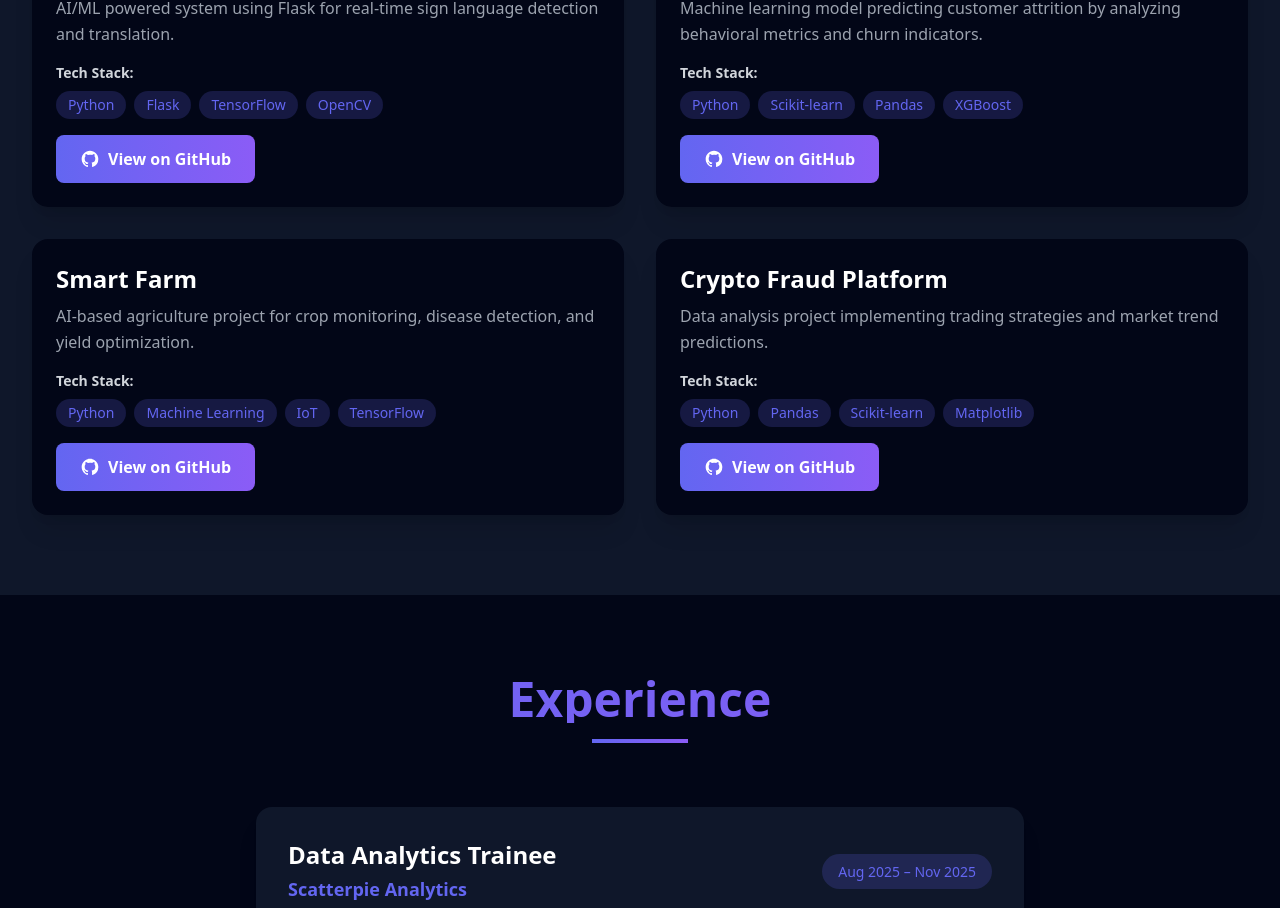
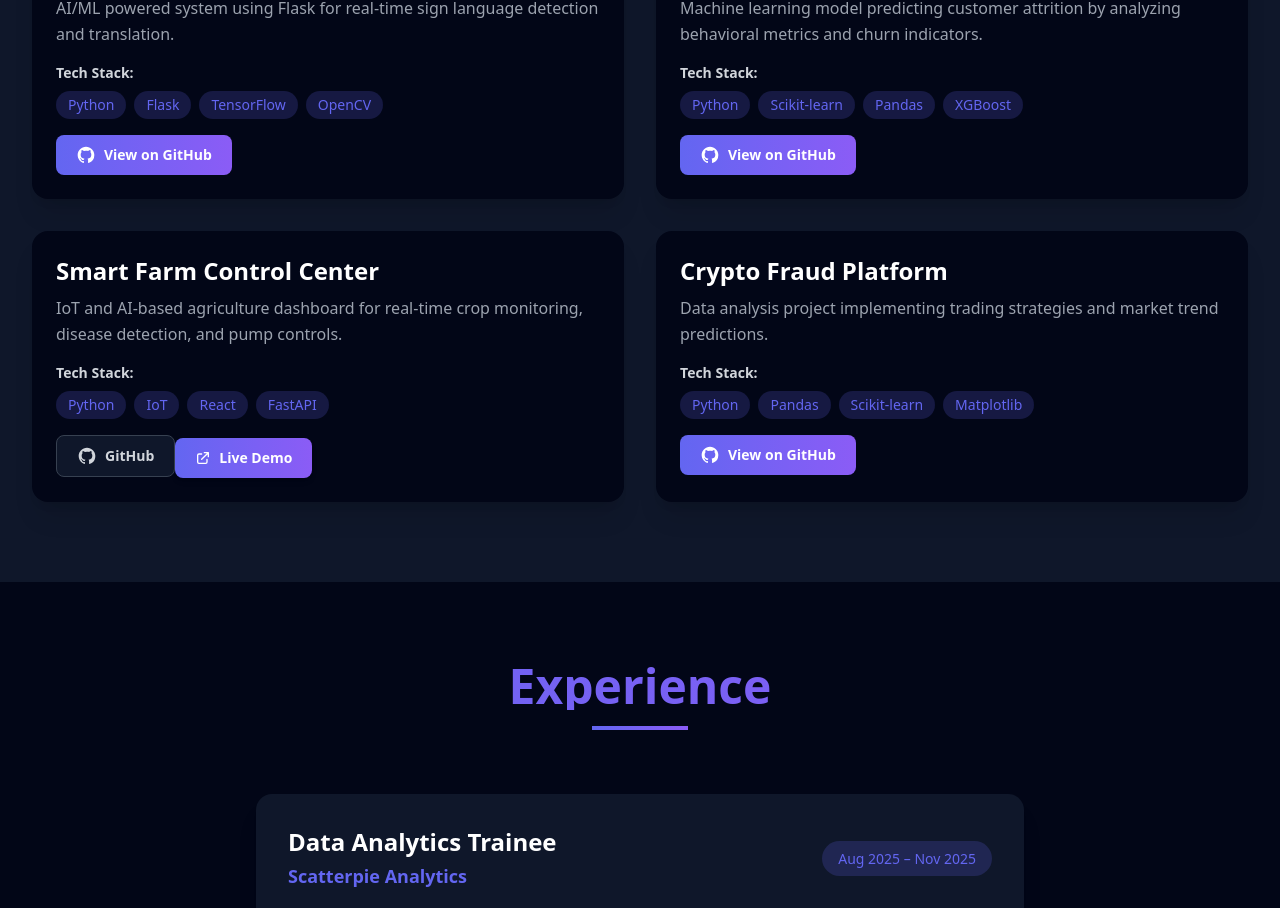
Before and after one commit to ritesh5102/Portfolio, a React (Vite) app: page / in a window 1280 px wide. Shown: the part 2590-3498 px from the top of the page. Built offline with nearby package versions, Linux system fonts and the light colour scheme.

Commit message:
Update Smart Farm project links and add Live Demo link

```diff
--- a/src/components/Projects.jsx
+++ b/src/components/Projects.jsx
@@ -19,10 +19,11 @@ const Projects = () => {
       category: 'ai'
     },
     {
-      title: 'Smart Farm',
-      description: 'AI-based agriculture project for crop monitoring, disease detection, and yield optimization.',
-      techStack: ['Python', 'Machine Learning', 'IoT', 'TensorFlow'],
-      github: 'https://github.com/ritesh5102/Smart-Farm',
+      title: 'Smart Farm Control Center',
+      description: 'IoT and AI-based agriculture dashboard for real-time crop monitoring, disease detection, and pump controls.',
+      techStack: ['Python', 'IoT', 'React', 'FastAPI'],
+      github: 'https://github.com/ritesh5102/smart-farm-control-center',
+      live: 'https://smartfarmcontrol.netlify.app',
       category: 'ai'
     },
     {
@@ -124,13 +125,30 @@ const Projects = () => {
                 href={project.github}
                 target="_blank"
                 rel="noopener noreferrer"
-                className="inline-flex items-center gap-2 px-6 py-3 bg-gradient-to-r from-primary to-secondary text-white rounded-lg font-semibold hover:opacity-90 transform hover:scale-105 transition-all duration-300"
+                className={`inline-flex items-center gap-2 px-5 py-2.5 rounded-lg font-semibold transform hover:scale-105 transition-all duration-300 text-sm ${
+                  project.live
+                    ? 'bg-dark border border-gray-700 text-gray-300 hover:text-white hover:bg-gray-800'
+                    : 'bg-gradient-to-r from-primary to-secondary text-white hover:opacity-90'
+                }`}
               >
                 <svg className="w-5 h-5" fill="currentColor" viewBox="0 0 24 24">
                   <path fillRule="evenodd" d="M12 2C6.477 2 2 6.484 2 12.017c0 4.425 2.865 8.18 6.839 9.504.5.092.682-.217.682-.483 0-.237-.008-.868-.013-1.703-2.782.605-3.369-1.343-3.369-1.343-.454-1.158-1.11-1.466-1.11-1.466-.908-.62.069-.608.069-.608 1.003.07 1.531 1.032 1.531 1.032.892 1.53 2.341 1.088 2.91.832.092-.647.35-1.088.636-1.338-2.22-.253-4.555-1.113-4.555-4.951 0-1.093.39-1.988 1.029-2.688-.103-.253-.446-1.272.098-2.65 0 0 .84-.27 2.75 1.026A9.564 9.564 0 0112 6.844c.85.004 1.705.115 2.504.337 1.909-1.296 2.747-1.027 2.747-1.027.546 1.379.202 2.398.1 2.651.64.7 1.028 1.595 1.028 2.688 0 3.848-2.339 4.695-4.566 4.943.359.309.678.92.678 1.855 0 1.338-.012 2.419-.012 2.747 0 .268.18.58.688.482A10.019 10.019 0 0022 12.017C22 6.484 17.522 2 12 2z" clipRule="evenodd" />
                 </svg>
-                View on GitHub
+                {project.live ? 'GitHub' : 'View on GitHub'}
               </a>
+              {project.live && (
+                <a
+                  href={project.live}
+                  target="_blank"
+                  rel="noopener noreferrer"
+                  className="inline-flex items-center gap-2 px-5 py-2.5 bg-gradient-to-r from-primary to-secondary text-white rounded-lg font-semibold hover:opacity-90 transform hover:scale-105 transition-all duration-300 text-sm shadow-md hover:shadow-primary/30"
+                >
+                  <svg className="w-4 h-4" fill="none" viewBox="0 0 24 24" stroke="currentColor">
+                    <path strokeLinecap="round" strokeLinejoin="round" strokeWidth={2} d="M10 6H6a2 2 0 00-2 2v10a2 2 0 002 2h10a2 2 0 002-2v-4M14 4h6m0 0v6m0-6L10 14" />
+                  </svg>
+                  Live Demo
+                </a>
+              )}
             </div>
           ))}
         </div>
```
